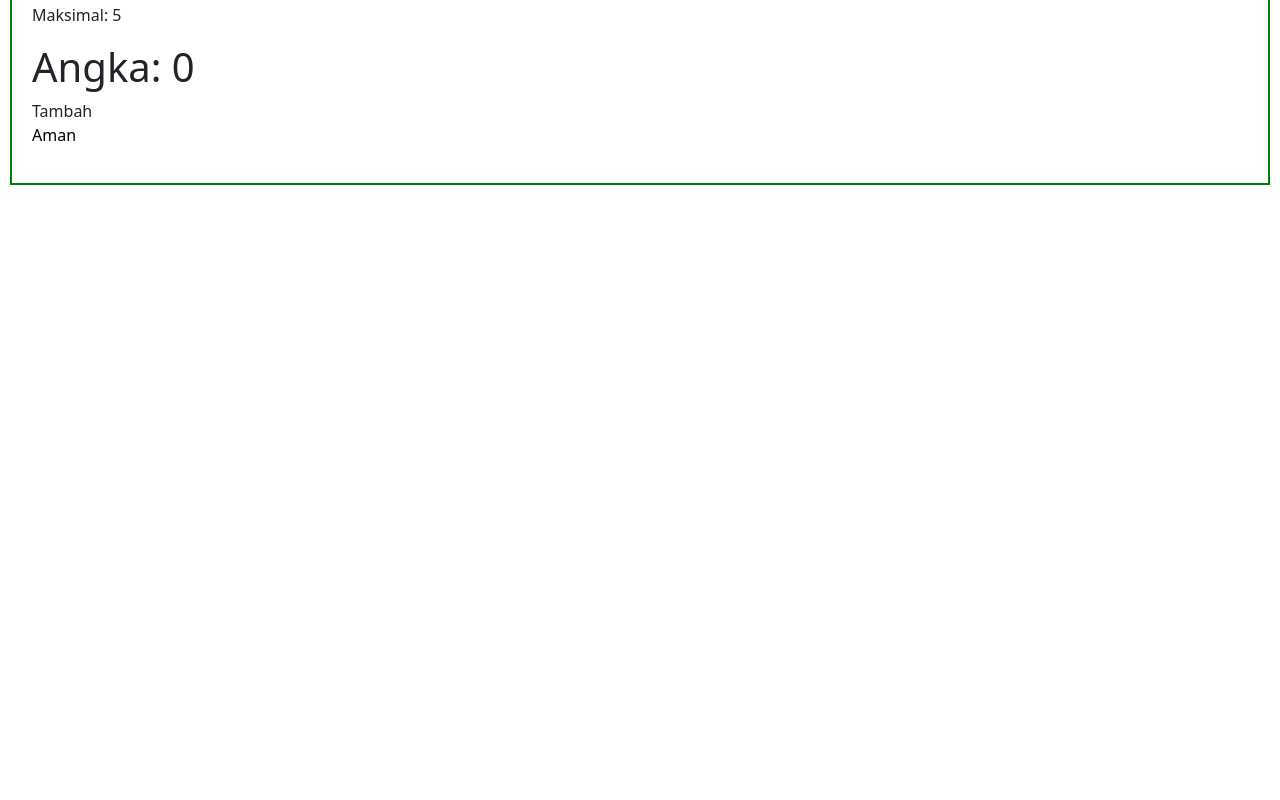
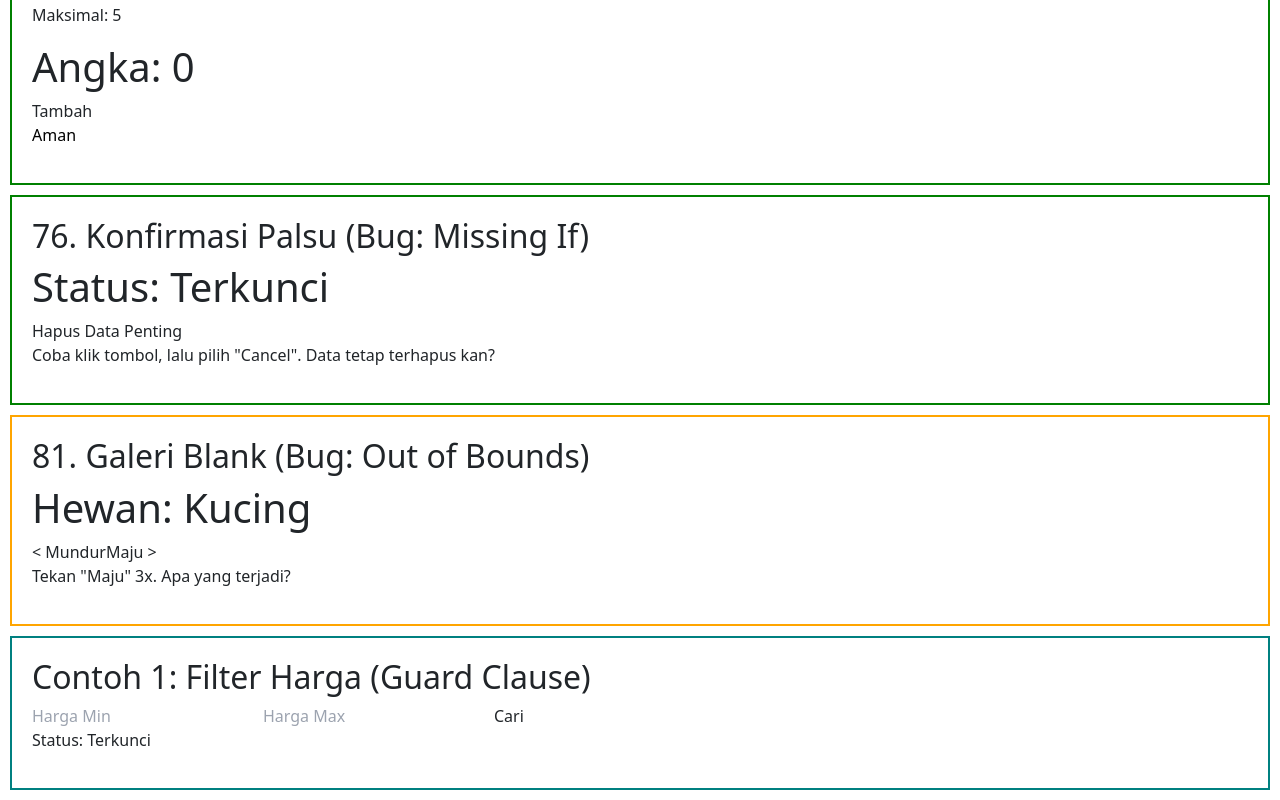
Before and after one commit to Ziobeef/OverReact, a React (Create React App) app: page /debug in a window 1280 px wide. Shown: the part 2667-3467 px from the top of the page. Before the commit the page ends 2862 px from the top, so only its background shows below. Built offline with nearby package versions, Linux system fonts and the light colour scheme.

Commit message:
feat(debug): add new functionalities for item search, data deletion, and animal gallery navigation

```diff
--- a/src/components/debug.js
+++ b/src/components/debug.js
@@ -27,6 +27,12 @@ const Debug = () => {
   const [pemenang, setPemenang] = useState();
   const [count, setCount] = useState(0);
   const max = 5;
+  const [newstatus, setNewStatus] = useState("Data Aman");
+  const hewan = ["Kucing", "Anjing", "Burung"];
+  const [index, setIndex] = useState(0);
+  const [minHarga, setMinHarga] = useState(0);
+  const [maxHarga, setMaxHarga] = useState(0);
+  const [statusharga, setStatusHarga] = useState("");
 
   const handleDelete = async () => {
     const res = await fetch(`https://jsonplaceholder.typicode.com/users/1`, {
@@ -39,6 +45,29 @@ const Debug = () => {
       alert("Gagal! API butuh ID (angka), bukan Nama.");
     }
   };
+  const cariBarang = () => {
+    if (minHarga > maxHarga) {
+      setStatus("Error: Harga Minimal tidak boleh lebih mahal dari Harga Maksimal!");
+    }
+    setStatus(`Mencari barang dari harga Rp ${minHarga} sampai Rp ${maxHarga}...`);
+  };
+  const nextBenda = () => {
+    if (index < hewan.length - 1) {
+      setIndex(index + 1);
+    }
+  };
+
+  const prevBenda = () => {
+    if (index > 0) {
+      setIndex(index - 1);
+    }
+  };
+  const hapusData = () => {
+    const yakin = window.confirm("Yakin mau hapus data ini?");
+    yakin ? setStatus("Data Terhapus!") : setStatus("Data Aman!");
+    console.log(yakin);
+  };
+
   const hitungLuas = (s) => {
     const hasil = s * s;
     return hasil;
@@ -258,6 +287,29 @@ const Debug = () => {
         <button onClick={tambah}>Tambah</button>
         <p style={{ color: count > max ? "red" : "black" }}>{count > max ? "KELEBIHAN MUATAN!" : "Aman"}</p>
       </div>
+      <div style={{ border: "2px solid green", padding: "20px", margin: "10px" }}>
+        <h2>76. Konfirmasi Palsu (Bug: Missing If)</h2>
+        <h1>Status: {status}</h1>
+        <button onClick={hapusData}>Hapus Data Penting</button>
+        <p>Coba klik tombol, lalu pilih "Cancel". Data tetap terhapus kan?</p>
+      </div>
+
+      <div style={{ border: "2px solid orange", padding: "20px", margin: "10px" }}>
+        <h2>81. Galeri Blank (Bug: Out of Bounds)</h2>
+        <h1>Hewan: {hewan[index] || "ERROR: Data Tidak Ada!"}</h1>
+
+        <button onClick={prevBenda}>&lt; Mundur</button>
+        <button onClick={nextBenda}>Maju &gt;</button>
+
+        <p>Tekan "Maju" 3x. Apa yang terjadi?</p>
+      </div>
+      <div style={{ border: "2px solid teal", padding: "20px", margin: "10px" }}>
+        <h2>Contoh 1: Filter Harga (Guard Clause)</h2>
+        <input type="number" placeholder="Harga Min" onChange={(e) => setMinHarga(Number(e.target.value))} />
+        <input type="number" placeholder="Harga Max" onChange={(e) => setMaxHarga(Number(e.target.value))} />
+        <button onClick={cariBarang}>Cari</button>
+        <p>Status: {status}</p>
+      </div>
     </>
   );
 };
```
